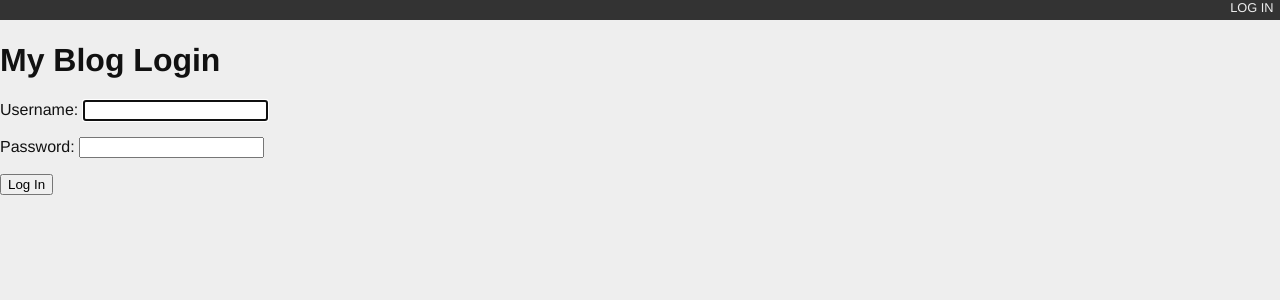
After one commit to ptranvn/django-blog, a Django app: page /login/ in a window 1280 px wide. The commit adds this page. Shown: the top 300 px of the page. Run offline with Django 4.2, Linux system fonts and the light colour scheme.

Commit message:
Completed lesson 07

```diff
--- a/blogging/models.py
+++ b/blogging/models.py
@@ -1,3 +1,4 @@
+from django.contrib import admin
 from django.contrib.auth.models import User
 from django.db import models
 
--- /dev/null
+++ b/blogging/static/django_blog.css
@@ -0,0 +1,74 @@
+body {
+    background-color: #eee;
+    color: #111;
+    font-family: "HelveticaNeue-Light", "Helvetica Neue Light", "Helvetica Neue", Helvetica, Arial, "Lucida Grande", sans-serif;
+    margin:0;
+    padding:0;
+}
+#container {
+    margin:0;
+    padding:0;
+    margin-top: 0px;
+}
+#header {
+    background-color: #333;
+    border-botton: 1px solid #111;
+    margin:0;
+    padding:0;
+}
+#control-bar {
+    margin: 0em 0em 1em;
+    list-style: none;
+    list-style-type: none;
+    text-align: right;
+    color: #eee;
+    font-size: 80%;
+    padding-bottom: 0.4em;
+}
+#control-bar li {
+    display: inline-block;
+}
+#control-bar li a {
+    color: #eee;
+    padding: 0.5em;
+    text-decoration: none;
+}
+#control-bar li a:hover {
+    color: #cce;
+}
+#content {
+    margin: 0em 1em 1em;
+}
+
+ul#entries {
+    list-style: none;
+    list-style-type: none;
+}
+div.entry {
+    margin-right: 2em;
+    margin-top: 1em;
+    border-top: 1px solid #cecece;
+}
+ul#entries li:first-child div.entry {
+    border-top: none;
+    margin-top: 0em;
+}
+div.entry-body {
+    margin-left: 2em;
+}
+.notification {
+    float: right;
+    text-align: center;
+    width: 25%;
+    padding: 1em;
+}
+.info {
+    background-color: #aae;
+}
+ul.categories {
+    list-style: none;
+    list-style-type: none;
+}
+ul.categories li {
+    display: inline;
+}
--- a/blogging/urls.py
+++ b/blogging/urls.py
@@ -1,5 +1,7 @@
 from django.urls import path
-from blogging.views import stub_view
+from blogging.views import list_view, detail_view
 
-urlpatterns = [path('', stub_view, name="blog_index"),
-                path('post/<int:post_id>/', stub_view, name='blog_detail')]
+urlpatterns = [
+    path('', list_view, name="blog_index"),
+    path('posts/<int:post_id>/', detail_view, name='blog_detail'),
+]
--- a/mysite/settings.py
+++ b/mysite/settings.py
@@ -123,3 +123,6 @@ STATIC_URL = 'static/'
 # https://docs.djangoproject.com/en/4.2/ref/settings/#default-auto-field
 
 DEFAULT_AUTO_FIELD = 'django.db.models.BigAutoField'
+
+LOGIN_URL = '/login/'
+LOGIN_REDIRECT_URL = '/'
--- a/mysite/templates/base.html
+++ b/mysite/templates/base.html
@@ -1,9 +1,23 @@
+{% load static %}
 <!DOCTYPE html>
 <html>
     <head>
-        <tilte>My Django Blog</tilte>
+        <title>My Django Blog</title>
+        <link type="text/css" rel="stylesheet" href="{% static 'django_blog.css' %}">
     </head>
     <body>
+        <div id="header">  {# header begins here #}
+           <ul id="control-bar">
+                {% if user.is_authenticated %}
+                    {% if user.is_staff %}
+                        <li><a href="{% url 'admin:index' %}">ADMIN</a></li>
+                    {% endif %}
+                    <li><a href="{% url 'logout' %}">LOG OUT</a></li>
+                {% else %}
+                    <li><a href="{% url 'login' %}">LOG IN</a></li>
+                {% endif %}
+           </ul>
+        </div>              {# header ends here #}
         <div id="container">
             {% block content %}
                 [content will go here]
--- /dev/null
+++ b/mysite/templates/login.html
@@ -0,0 +1,10 @@
+{% extends "base.html" %}
+
+{% block content %}
+<h1>My Blog Login</h1>
+<form action="" method="POST">
+  {% csrf_token %}
+  {{ form.as_p }}
+  <p><input type="submit" value="Log In"></p>
+</form>
+{% endblock %}
--- a/mysite/urls.py
+++ b/mysite/urls.py
@@ -17,9 +17,11 @@ Including another URLconf
 from django.contrib import admin
 from django.urls import path
 from django.urls.conf import include
-
+from django.contrib.auth.views import LoginView, LogoutView
 urlpatterns = [
     path('', include('blogging.urls')),
     path('polling/', include('polling.urls')),
     path('admin/', admin.site.urls),
+    path('login/', LoginView.as_view(template_name='login.html'), name="login"),
+    path('logout/', LogoutView.as_view(next_page='/'), name="logout"),
 ]
```
Also changed, not shown: blogging/admin.py (+15 -3 lines), blogging/templates/blogging/detail.html (added, +17 -0 lines), blogging/templates/blogging/list.html (added, +20 -0 lines), blogging/tests.py (+55 -1 lines), blogging/views.py (+33 -2 lines).
